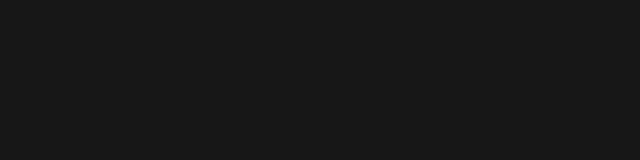
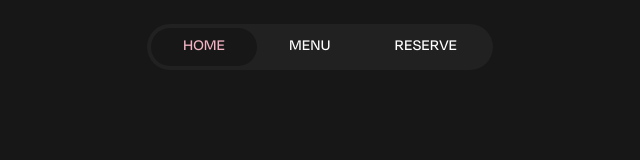
Before and after one commit to dee-diaz/restaurant-page, a website built with webpack: page src/index.html in a window 1280 px wide. Shown: the whole page, without its empty margins (320-960 px from the left). Built offline with nearby package versions, Linux system fonts and the light colour scheme.

Commit message:
Add Nav class

```diff
--- /dev/null
+++ b/src/components/Nav.js
@@ -0,0 +1,47 @@
+class Nav {
+  constructor(tabs) {
+    this.tabs = tabs;
+    this.currentTab = tabs[0];
+    this._createNav();
+    this._cache = { tabs: document.querySelectorAll(".nav-link") };
+    this._renderActiveTab();
+    this._bindEvents();
+  }
+
+
+  _createNav() {
+    const navEl = document.querySelector("nav");
+    const navList = document.createElement("ul");
+    navList.className = "nav-links";
+
+    this.tabs.forEach(tab => {
+      const navItem = document.createElement("li");
+      const navBtn = document.createElement("button");
+      navBtn.className = "nav-link";
+      navBtn.setAttribute("data-tab", tab);
+      navBtn.textContent = tab;
+      navItem.appendChild(navBtn);
+      navList.appendChild(navItem);
+    });
+    navEl.appendChild(navList);
+  }
+
+  _bindEvents() {
+    const navEl = document.querySelector("nav");
+    navEl.addEventListener("click", this.switchTab.bind(this));
+  }
+
+  switchTab(e) {
+    if (!e.target.classList.contains("nav-link")) return;
+    this.currentTab = e.target.getAttribute("data-tab");
+    this._cache.tabs.forEach(tab => tab.classList.remove("active"));
+    this._renderActiveTab();
+  }
+
+  _renderActiveTab() {
+    const activeButton = document.querySelector(`[data-tab="${this.currentTab}"]`);
+    activeButton?.classList.add("active");
+  }
+}
+
+export default Nav;
--- a/src/index.js
+++ b/src/index.js
@@ -1 +1,13 @@
 import "./style.css";
+import Nav from "./components/Nav";
+
+class App {
+  constructor() {
+    this.tabs = ["home", "menu", "reserve"];
+    this.nav = new Nav(this.tabs);
+  }
+}
+
+document.addEventListener("DOMContentLoaded", () => {
+  const app = new App();
+});
--- /dev/null
+++ b/src/pages/home.js
@@ -0,0 +1 @@
+import Nav from "../components/Nav";
--- /dev/null
+++ b/src/pages/menu.js
@@ -0,0 +1 @@
+import Nav from "../components/Nav";
--- /dev/null
+++ b/src/pages/reservations.js
@@ -0,0 +1 @@
+import Nav from "../components/Nav";
--- a/src/style.css
+++ b/src/style.css
@@ -1,5 +1,17 @@
 :root {
   --clr-bg-primary: #171717;
+  --clr-bg-secondary: #191919;
+  --clr-bg-nav: #212121;
+  --clr-text-primary: #ffffff;
+  --clr-accent: #f3b3c4;
+
+  --rounded-pill: 9999px;
+
+  --screen-xs-min: 576px;
+  --screen-sm-min: 768px;
+  --screen-md-min: 992px;
+  --screen-lg-min: 1200px;
+  --screen-xl-min: 1440px;
 }
 
 *,
@@ -28,9 +40,7 @@ dd {
   margin-block-end: 0;
 }
 
-
-ul[role="list"],
-ol[role="list"] {
+ul {
   list-style: none;
 }
 
@@ -38,8 +48,8 @@ body {
   min-height: 100vh;
   line-height: 1.5;
   -webkit-font-smoothing: antialiased;
+  font-size-adjust: 0.52;
 }
-
 
 h1,
 h2,
@@ -62,10 +72,15 @@ p {
   text-wrap: pretty;
 }
 
-p, h1, h2, h3, h4, h5, h6 {
+p,
+h1,
+h2,
+h3,
+h4,
+h5,
+h6 {
   overflow-wrap: break-word;
 }
-
 
 img,
 picture {
@@ -80,7 +95,6 @@ select {
   font-family: inherit;
   font-size: inherit;
 }
-
 
 :target {
   scroll-margin-block: 5ex;
@@ -121,7 +135,64 @@ body {
   background-color: var(--clr-bg-primary);
 }
 
+.container {
+  width: 100%;
+  padding: 0 1rem;
+  margin-inline: auto;
+}
+
+header {
+  margin-top: 1.5rem;
+}
+
+.nav-links {
+  margin: 0 auto;
+  width: fit-content;
+  border-radius: var(--rounded-pill);
+  padding: 0.25rem;
+  background-color: var(--clr-bg-nav);
+  display: flex;
+}
+
+.nav-link {
+  border-radius: var(--rounded-pill);
+  padding: 0.625rem 2rem;
+  display: flex;
+  justify-content: center;
+  align-items: center;
+  color: var(--clr-text-primary);
+  background: none;
+  border: none;
+  cursor: pointer;
+  font-weight: 500;
+  font-size: 1rem;
+  text-transform: uppercase;
+  transition: background-color 0.4s ease;
+
+  &:hover {
+    background-color: var(--clr-bg-primary);
+  }
+
+  &.active {
+    color: var(--clr-accent);
+    background-color: var(--clr-bg-primary);
+  }
+}
+
 h1 {
-  color: white;
-  font-weight: 400;
+  font-size: 4rem;
+  font-weight: 600;
+  text-transform: uppercase;
+  -webkit-text-stroke-width: 0.5px;
+  -webkit-text-stroke-color: var(--clr-text-primary);
+
+  span {
+    color: var(--clr-text-primary);
+  }
 }
+
+@media (min-width: 992px) {
+  .container {
+    padding: 0 4rem;
+  }
+}
```
